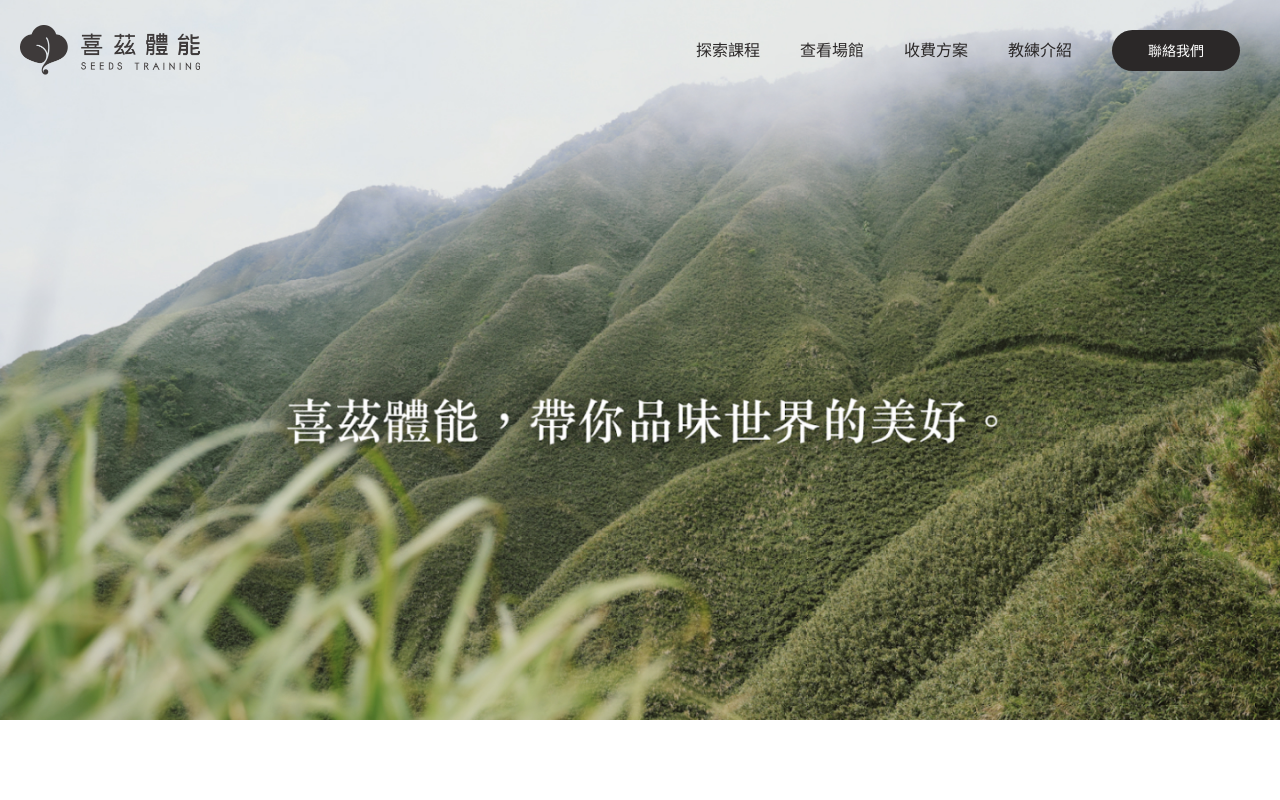
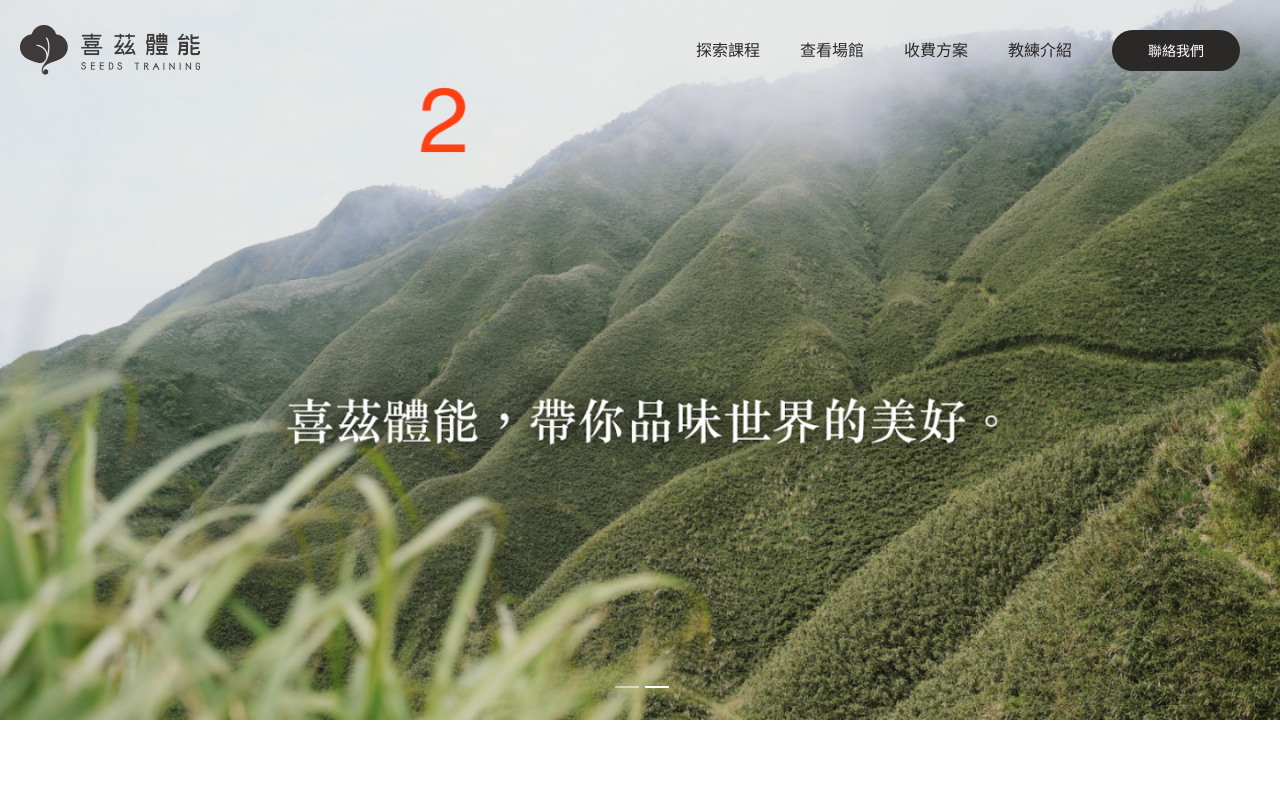
Before and after one commit to rraiy/seeds, a Next.js app: page / in a window 1280 px wide. Shown: the top 800 px of the page. Built offline with nearby package versions, Linux system fonts and the light colour scheme; a web font is replaced by a local one.

Commit message:
ui: update home banner to use carousel

```diff
--- a/app/components/common/carousel/Carousel.tsx
+++ b/app/components/common/carousel/Carousel.tsx
@@ -11,18 +11,18 @@ const settings = {
   dots: true,
   arrows: false,
   infinite: true,
+  adaptiveHeight: true,
   speed: 500,
   slidesToShow: 1,
   slidesToScroll: 1,
-  // autoplay: true,
+  autoplay: true,
   autoplaySpeed: 5000,
   appendDots: (dots: ReactElement) => (
     <div>
-      <ul className="mb-16">{dots} </ul>
+      <ul className="mb-8">{dots} </ul>
     </div>
   ),
-  customPaging: () => <span className="absolute text-xl text-white opacity-50">&#9679;</span>,
-  dotsClass: clsx('slick-dots'),
+  customPaging: () => <div className="w-[24px] h-[2px] bg-white opacity-50" />,
 };
 
 interface Props {
--- a/app/components/home/HomeBanner.tsx
+++ b/app/components/home/HomeBanner.tsx
@@ -1,17 +1,22 @@
 import Image from 'next/image';
 
+import BANNER_IMG from '@/app/constants/content/home/banner';
 import Carousel from '@/app/components/common/carousel/Carousel';
-import styles from '@/app/styles/components/HomeBanner.module.scss';
-import BANNER_IMG_SIZE from '@/app/constants/style/homeBanner';
 
 function HomeBanner() {
-  const pcWidth = BANNER_IMG_SIZE.desktop.width;
-  const pcHeight = BANNER_IMG_SIZE.desktop.height;
-
   return (
-    <Carousel className={styles.carousel}>
-      <Image src="/images/home_banner_2.jpg" width={pcWidth} height={pcHeight} alt="123" />
-      <Image src="/images/home_banner_3.jpg" width={pcWidth} height={pcHeight} alt="123" />
+    <Carousel className="[&_img]:object-cover mobile:min-h-[100%]">
+      {BANNER_IMG.map((img: string) => (
+        <Image
+          key={img}
+          width="0"
+          height="0"
+          sizes="100vw"
+          className="w-full h-auto object-cover mobile:h-[60vh]"
+          src={img}
+          alt="喜茲體能"
+        />
+      ))}
     </Carousel>
   );
 }
--- /dev/null
+++ b/app/constants/content/home/banner.tsx
@@ -0,0 +1,3 @@
+const BANNER_IMG = ['/images/home_banner_2.jpg', '/images/home_banner_3.jpg'];
+
+export default BANNER_IMG;
--- a/app/page.tsx
+++ b/app/page.tsx
@@ -4,7 +4,7 @@ import Image from 'next/image';
 import ABOUT from '@/app/constants/content/home/about';
 // import bgElementUrl from '@/app/constants/content/home/bgElements';
 import ExploreLessons from '@/app/components/home/ExploreLessons';
-// import HomeBanner from '@/app/components/home/HomeBanner';
+import HomeBanner from '@/app/components/home/HomeBanner';
 import MONTHLY_CLASS from '@/app/constants/content/home/monthlyClass';
 import TextWithCards from '@/app/components/common/TextWithCards';
 import TextImageSection from '@/app/components/common/TextImageSection';
@@ -21,10 +21,10 @@ export default function Home() {
         'relative [&>*]:mb-60 last:mb-0 desktop:w-screen desktop:[&>*]:mb-20 table:[&>*]:mb-6',
       )}
     >
-      <main className="fill-container mt-[-120px] mobile:mt-[-80px]">
-        {/* <HomeBanner /> */}
-        <Image src="/images/home_banner_2.jpg" width={2560} height={840} alt="喜茲體能" />
-      </main>
+      <div className="fill-container w-screen mt-[-120px] mobile:mt-[-80px] mobile:min-h-[50vh]">
+        <HomeBanner />
+        {/* <Image src="/images/home_banner_2.jpg" width={2560} height={840} alt="喜茲體能" /> */}
+      </div>
       <ExploreLessons />
 
       <TextImageSection
--- a/app/styles/components/HomeBanner.module.scss
+++ /dev/null
@@ -1,5 +0,0 @@
-.carousel {
-  max-width: 1440px;
-  position: absolute;
-  top: -100px;
-}
--- a/app/styles/globals.css
+++ b/app/styles/globals.css
@@ -50,6 +50,13 @@ button {
   line-height: 1.5rem;
 }
 
-li.slick-active span {
+/* for libs: react-slick */
+
+li.slick-active div {
   opacity: 1;
 }
+
+/* To avoid flash white when sliding infinitely https://github.com/kenwheeler/slick/issues/1890 */
+.slick-track {
+  transition-delay: 10ms;
+}
```
